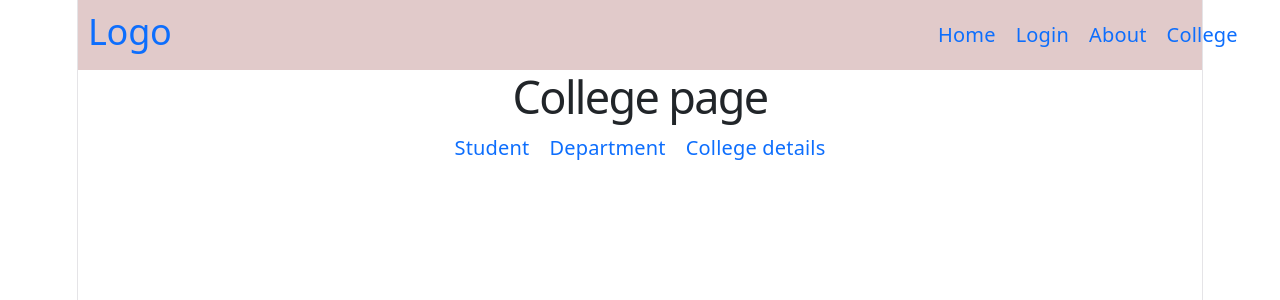
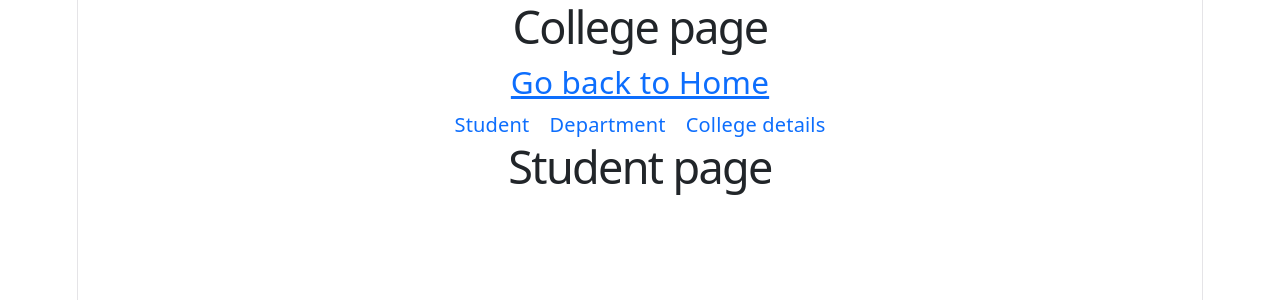
Before and after one commit to codewithnill/reactjs_19_by_code_step_by_step, a React (Vite) app in the folder main/react-blog/: page /college in a window 1280 px wide. Shown: the top 300 px of the page. Built offline with nearby package versions, Linux system fonts and the light colour scheme.

Commit message:
layout and index routes.

```diff
--- a/main/react-blog/src/App.jsx
+++ b/main/react-blog/src/App.jsx
@@ -12,13 +12,19 @@ import College_details_for_nested_navigation from './College_details_for_nested_
 function App() {
   return (
     <div>
-      <Navbar />
+      {/* <Navbar /> */}
       <Routes>
-        <Route path="/" element={<Home />} />
-        <Route path="/about" element={<About />} />
-        <Route path="/login" element={<Login />} />
+
+        <Route element={<Navbar />}>
+          <Route path="/" element={<Home />} />
+          <Route path="/about" element={<About />} />
+          <Route path="/login" element={<Login />} />
+        </Route>
+
+
+
         <Route path="/college" element={<College_for_nested_navigation />}>
-          <Route path="student" element={<Student_for_nested_navigation />} />
+          <Route index element={<Student_for_nested_navigation />} />
 
           <Route path="department" element={<Dept_for_nested_navigation />} />
 
--- a/main/react-blog/src/College_for_nested_navigation.jsx
+++ b/main/react-blog/src/College_for_nested_navigation.jsx
@@ -1,9 +1,10 @@
-import { NavLink, Outlet } from "react-router";
+import { NavLink, Outlet,Link } from "react-router";
 function College_for_nested_navigation() {
   return (
     <div className="college" style={{textAlign:'center'}}>
         <h1>College page</h1>
-        <NavLink className="link" to="student">Student</NavLink>
+        <h3><Link to="/">Go back to Home</Link></h3>
+        <NavLink className="link" to="">Student</NavLink>
         <NavLink className="link" to="department">Department</NavLink>
         <NavLink className="link" to="college-details">College details</NavLink>
         <Outlet />
--- a/main/react-blog/src/Navbar.jsx
+++ b/main/react-blog/src/Navbar.jsx
@@ -1,33 +1,48 @@
-import { Link } from "react-router";
-import './header.css'
+import { Link,Outlet } from "react-router";
+import "./header.css";
 
 export default function Navbar() {
     return (
-        <div className="header">
-            <div>
-                <Link className="link" to="/"><h2>Logo</h2></Link>
-            </div>
+        <div>
+            <div className="header">
+                <div>
+                <Link className="link" to="/">
+                    <h2>Logo</h2>
+                </Link>
+                </div>
 
-            <div>
+                <div>
                 <ul>
                     <li>
-                        <Link className="link" to="/">Home</Link>
+                    <Link className="link" to="/">
+                        Home
+                    </Link>
                     </li>
 
                     <li>
-                        <Link className="link" to="/login">Login</Link>
+                    <Link className="link" to="/login">
+                        Login
+                    </Link>
                     </li>
 
                     <li>
-                        <Link className="link" to="/about">About</Link>
+                    <Link className="link" to="/about">
+                        About
+                    </Link>
                     </li>
 
-
                     <li>
-                        <Link className="link" to="/college">College</Link>
+                    <Link className="link" to="/college">
+                        College
+                    </Link>
                     </li>
                 </ul>
+                </div>
             </div>
+
+
+
+            <Outlet></Outlet>
         </div>
-    )
+    );
 }
```
